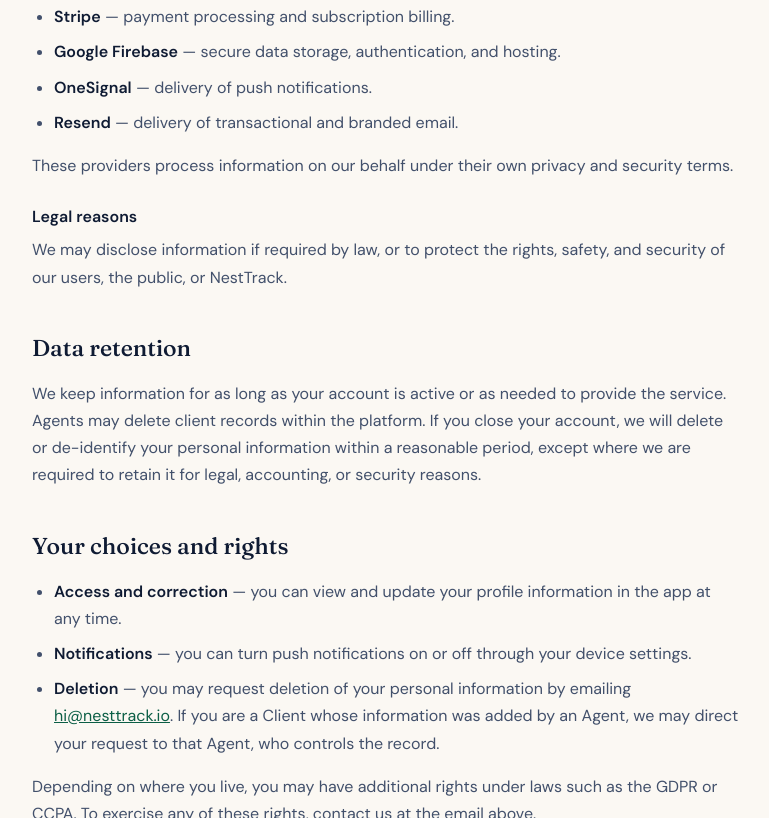
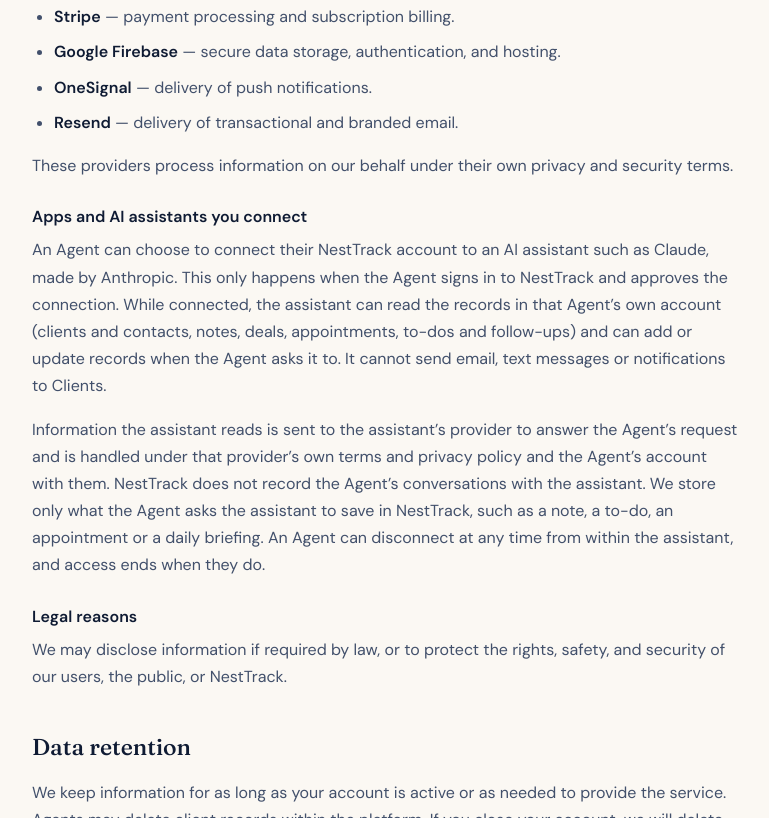
Before and after one commit to tgaruccio/Nesttrack-site, a plain HTML site: page privacy.html in a window 1280 px wide. Shown: the part 1982-2800 px from the top of the page, without its empty margins (254-1023 px from the left). Drawn offline with Linux system fonts and the light colour scheme.

Commit message:
Update privacy.html

```diff
--- a/privacy.html
+++ b/privacy.html
@@ -55,7 +55,7 @@
 <main>
   <div class="wrap">
     <h1>Privacy Policy</h1>
-    <p class="updated">Last updated: June 22, 2026</p>
+    <p class="updated">Last updated: November 22, 2026</p>
 
     <div class="intro">
       NestTrack (&ldquo;NestTrack,&rdquo; &ldquo;we,&rdquo; &ldquo;us,&rdquo; or &ldquo;our&rdquo;) is a real estate productivity platform operated by Thomas Garuccio LLC. This policy explains what information we collect, how we use it, and the choices you have. If you have questions, email us at <a href="mailto:hi@nesttrack.io">hi@nesttrack.io</a>.
@@ -102,6 +102,9 @@
       <li><strong>Resend</strong> — delivery of transactional and branded email.</li>
     </ul>
     <p>These providers process information on our behalf under their own privacy and security terms.</p>
+    <h3>Apps and AI assistants you connect</h3>
+    <p>An Agent can choose to connect their NestTrack account to an AI assistant such as Claude, made by Anthropic. This only happens when the Agent signs in to NestTrack and approves the connection. While connected, the assistant can read the records in that Agent&rsquo;s own account (clients and contacts, notes, deals, appointments, to-dos and follow-ups) and can add or update records when the Agent asks it to. It cannot send email, text messages or notifications to Clients.</p>
+    <p>Information the assistant reads is sent to the assistant&rsquo;s provider to answer the Agent&rsquo;s request and is handled under that provider&rsquo;s own terms and privacy policy and the Agent&rsquo;s account with them. NestTrack does not record the Agent&rsquo;s conversations with the assistant. We store only what the Agent asks the assistant to save in NestTrack, such as a note, a to-do, an appointment or a daily briefing. An Agent can disconnect at any time from within the assistant, and access ends when they do.</p>
     <h3>Legal reasons</h3>
     <p>We may disclose information if required by law, or to protect the rights, safety, and security of our users, the public, or NestTrack.</p>
 
```
